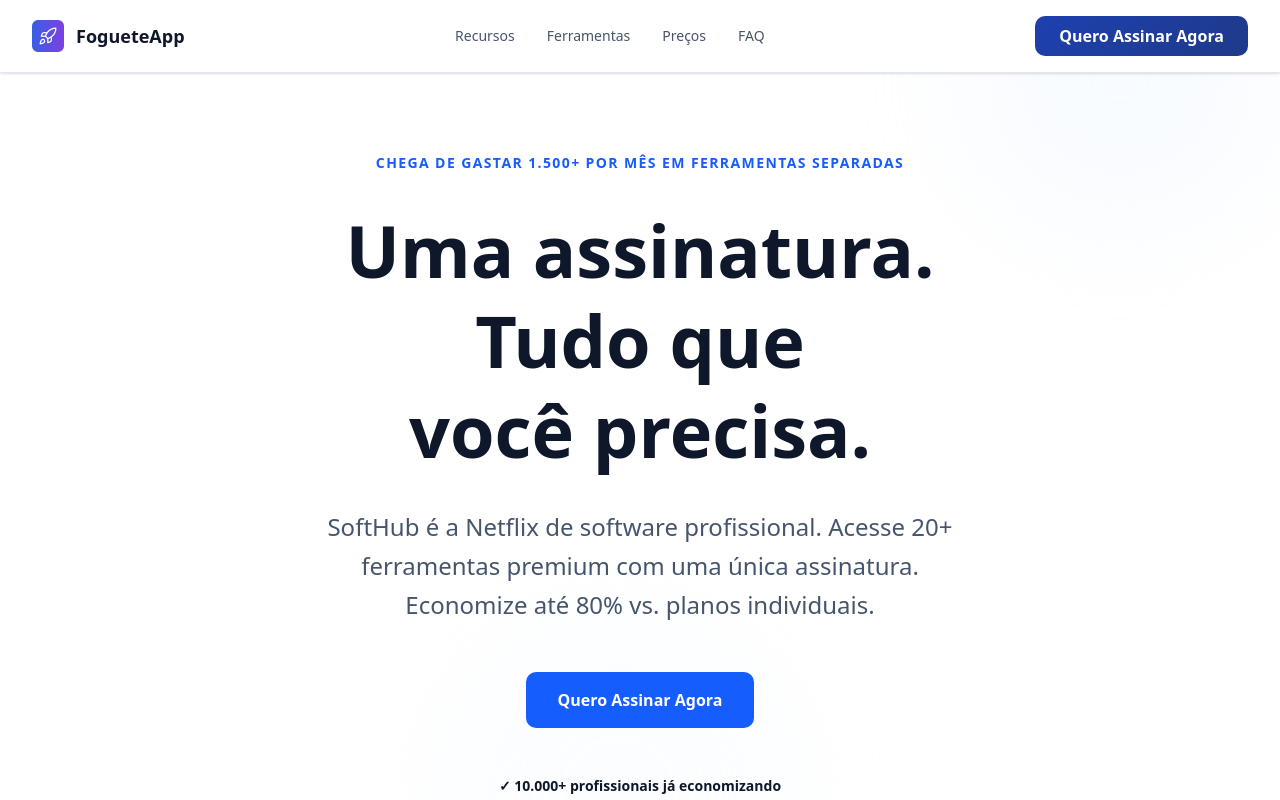
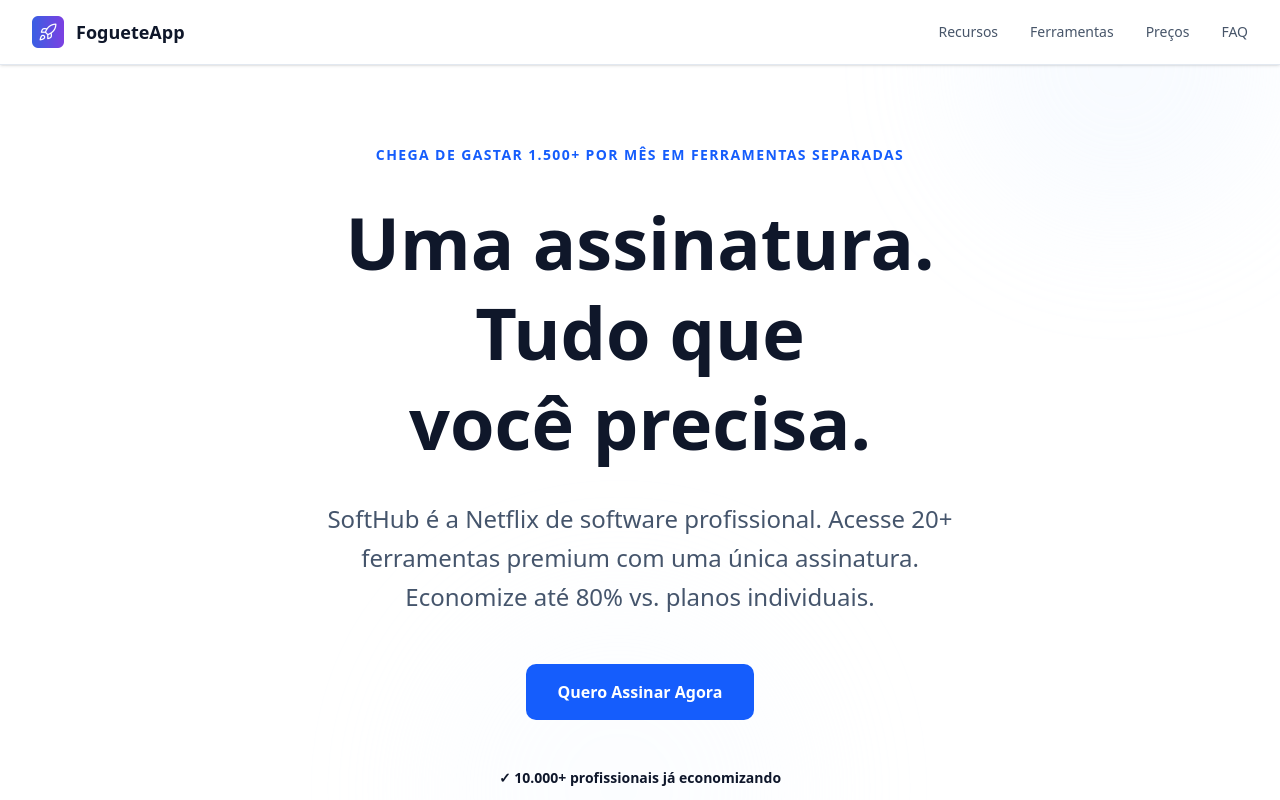
Before and after one commit to varelaprogramador/lp-foguete, a Next.js app: page / in a window 1280 px wide. Shown: the top 800 px of the page. Built offline with nearby package versions, Linux system fonts and the light colour scheme; no server answers.

Commit message:
Remove the "Quero Assinar Agora" button from the Header component for improved mobile responsiveness and UI clarity.

```diff
--- a/components/sections/header.tsx
+++ b/components/sections/header.tsx
@@ -51,12 +51,7 @@ export default function Header() {
           </Link>
         </div>
 
-        <button
-          onClick={() => setIsModalOpen(true)}
-          className="hidden md:block px-6 py-2 bg-accent-gradient text-accent-foreground rounded-lg font-semibold hover:shadow-lg hover:shadow-accent/30 transition-all duration-300"
-        >
-          Quero Assinar Agora
-        </button>
+
 
         <button onClick={() => setMobileMenuOpen(!mobileMenuOpen)} className="md:hidden">
           <svg className="w-6 h-6" fill="none" stroke="currentColor" viewBox="0 0 24 24">
```
